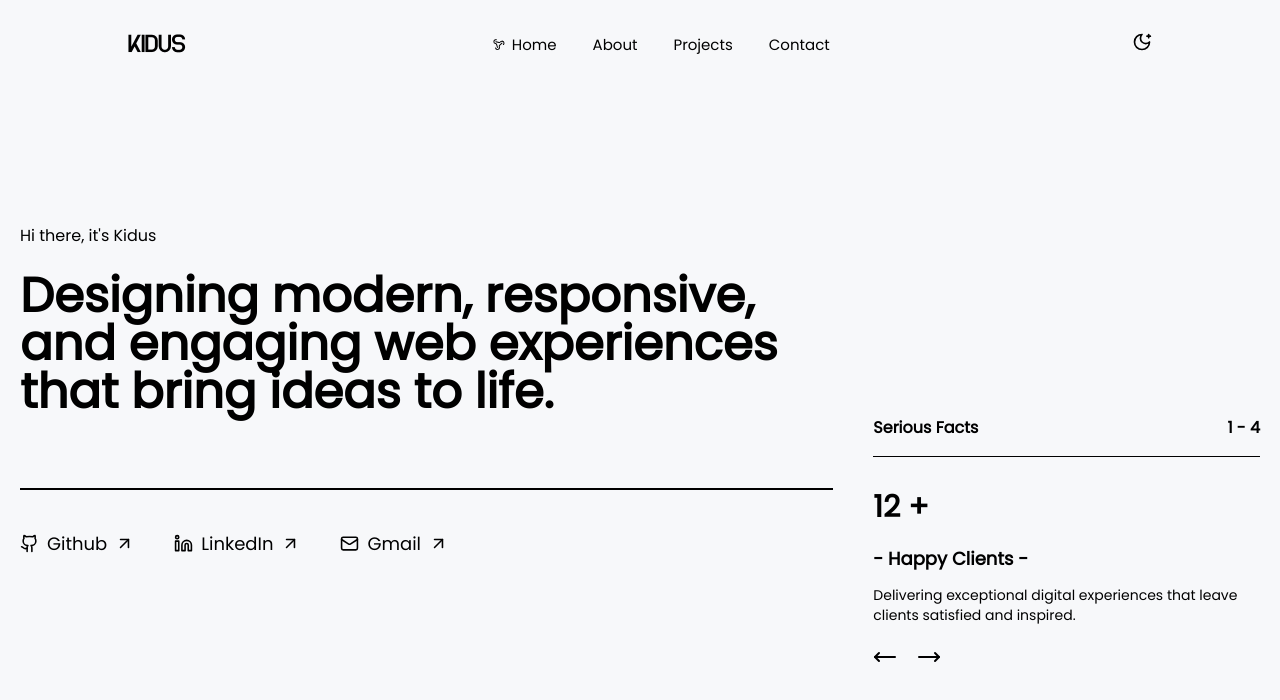
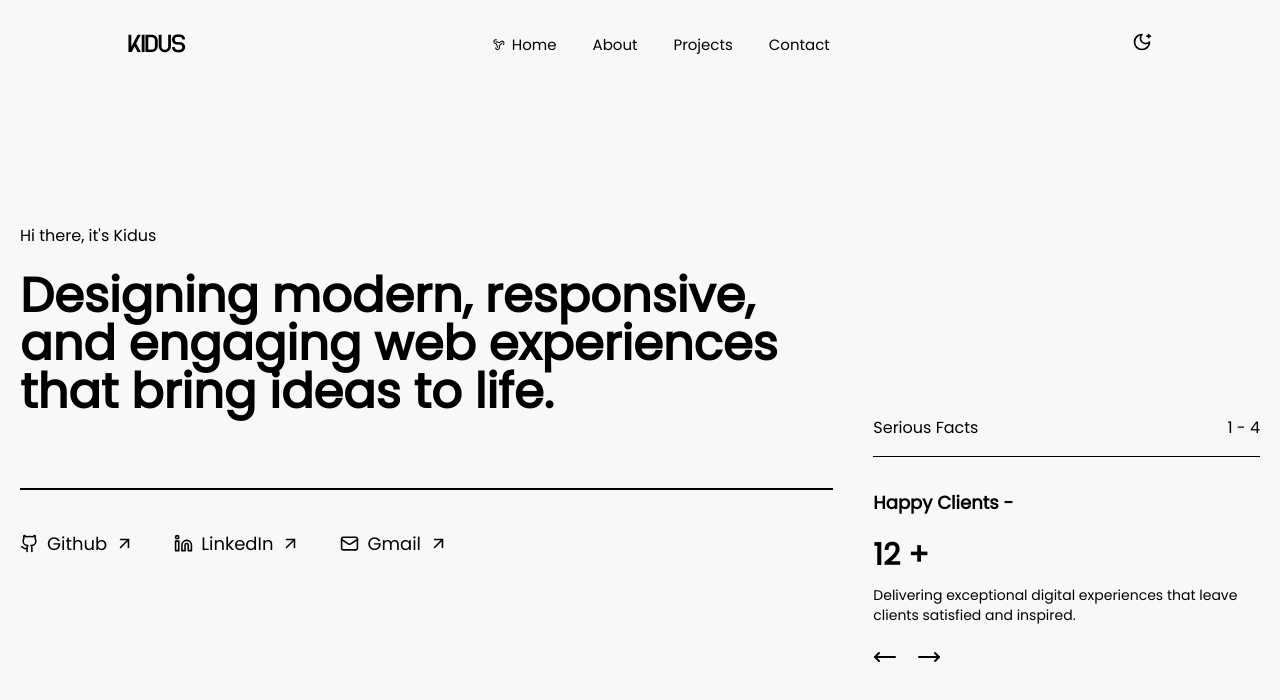
Before and after one commit to kid-us/Next-Portfolio, a Next.js app: page / in a window 1280 px wide. Shown: the top 700 px of the page. Built offline with nearby package versions, Linux system fonts and the light colour scheme.

Commit message:
Serious fact design changed.

```diff
--- a/app/components/SeriousFacts.tsx
+++ b/app/components/SeriousFacts.tsx
@@ -51,14 +51,18 @@ const SeriousFacts = () => {
   };
   return (
     <>
-      <div className="flex justify-between text-color-secondary font-semibold border-b border-secondary-border pb-4 mb-8">
+      <div className="flex justify-between text-color-secondary border-b border-secondary-border pb-4 mb-8">
         <p>Serious Facts</p>
         <p>
           {seriousFacts.id} - {facts.length}
         </p>
       </div>
-      <p className="font-bold text-3xl">{seriousFacts.value} +</p>
-      <p className="text-lg font-bold mt-5">{seriousFacts.title}</p>
+      <p className="text-lg font-bold text-color-secondary">
+        {seriousFacts.title}
+      </p>
+      <p className="font-extrabold lg:text-3xl text-2xl mt-5">
+        {seriousFacts.value} +
+      </p>
       <p className="mt-3 text-sm text-color-secondary">{seriousFacts.note}</p>
       <div className="flex mt-5 gap-x-5">
         <button onClick={handlePrev}>
--- a/constants/facts.ts
+++ b/constants/facts.ts
@@ -7,25 +7,25 @@ export interface Facts {
 const facts: Facts[] = [
   {
     id: 1,
-    title: "- Happy Clients -",
+    title: "Happy Clients -",
     note: "Delivering exceptional digital experiences that leave clients satisfied and inspired.",
     value: 12,
   },
   {
     id: 2,
-    title: "- Complete Projects -",
+    title: "Complete Projects -",
     note: "Successfully bringing ideas to life with clean, efficient, and scalable solutions.",
     value: 21,
   },
   {
     id: 3,
-    title: "- Work Hours -",
+    title: "Work Hours -",
     note: "Dedication and passion drive every hour spent crafting high-quality web experiences.",
     value: 3000,
   },
   {
     id: 4,
-    title: "- Team Works –",
+    title: "Team Works –",
     note: " Collaboration fuels innovation, creating seamless and impactful solutions together.",
     value: 10,
   },
```
